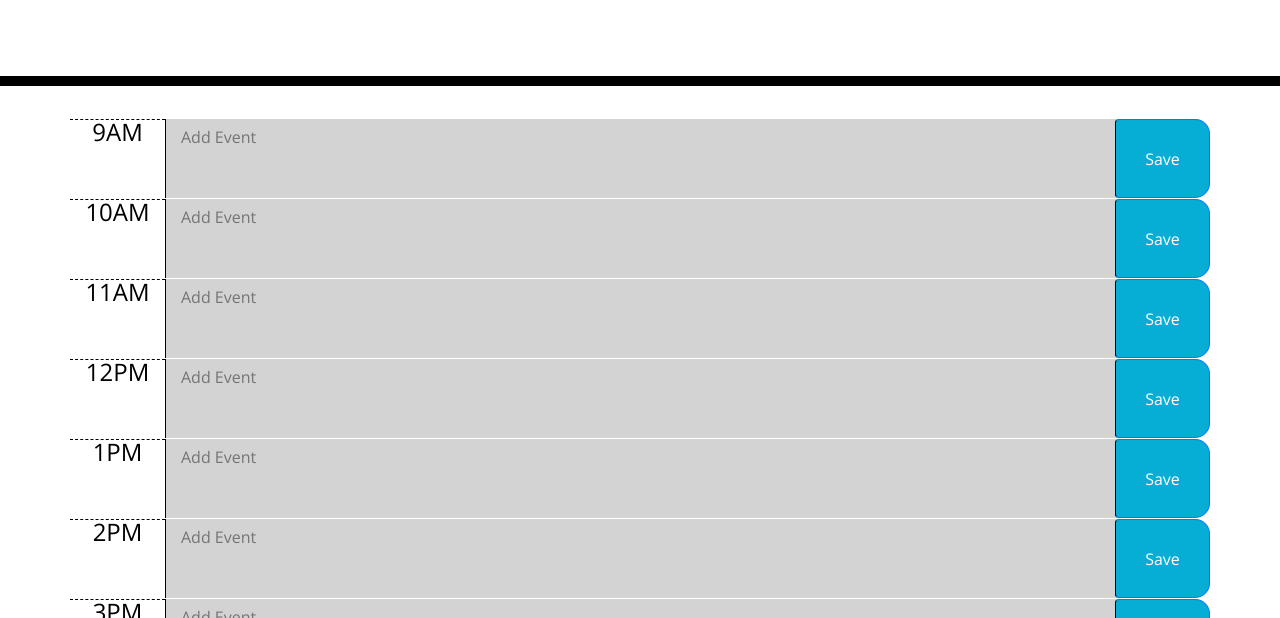
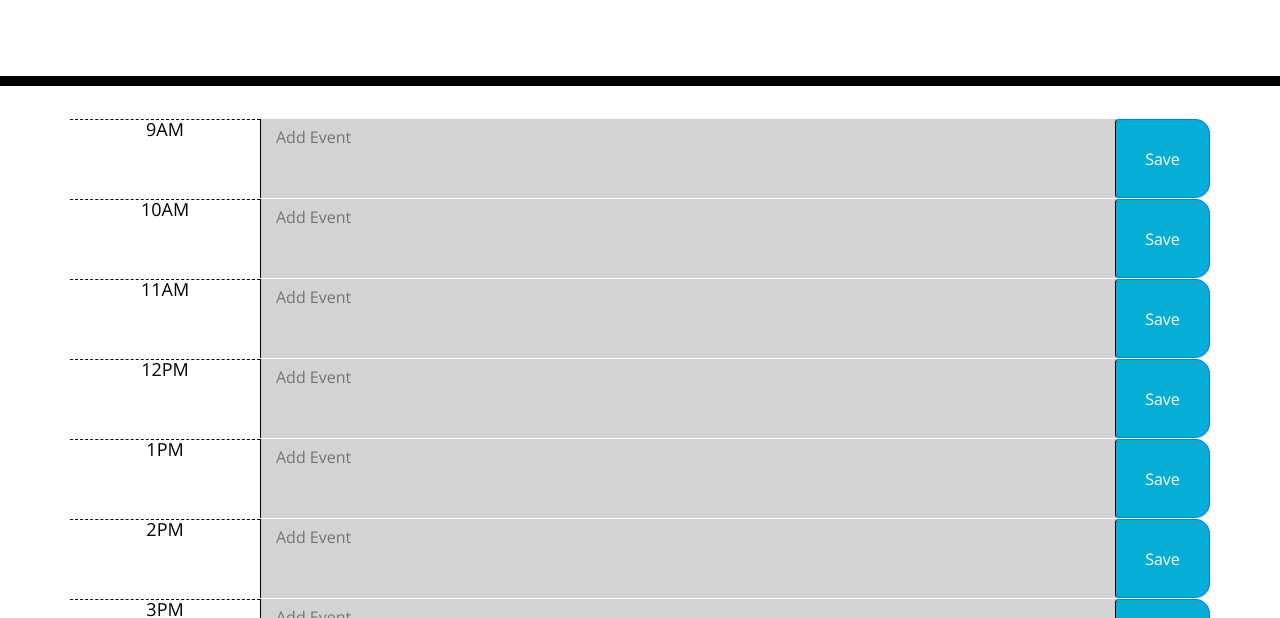
Before and after one commit to reanderson89/work-day-scheduler, a plain HTML site: page index.html in a window 1280 px wide. Shown: the part 182-800 px from the top of the page. Drawn offline with nearby package versions, Linux system fonts and the light colour scheme.

Commit message:
adjusted column sizes

```diff
--- a/script.js
+++ b/script.js
@@ -17,11 +17,11 @@ function createRows() {
         };
         var newRow = $("<div>").addClass("row d-flex time-block past").attr("id", hourArray[i]);
 
-        newRow.append($("<div>" + hourArray[i] + "</div>").addClass("col-1 hour"));
+        newRow.append($("<div>" + hourArray[i] + "</div>").addClass("col-sm-2 hour"));
 
-        newRow.append($("<textarea placeholder='Add Event'>" + savedText + "</textarea>").addClass("col-10"));
+        newRow.append($("<textarea placeholder='Add Event'>" + savedText + "</textarea>").addClass("col-sm-9"));
 
-        newRow.append($("<button type='button submit' class='btn btn-primary saveBtn col-1'>Save</button>"));
+        newRow.append($("<button type='button submit' class='btn btn-primary saveBtn col-sm-1'>Save</button>"));
 
         $(".container").append(newRow);
 
--- a/style.css
+++ b/style.css
@@ -42,7 +42,7 @@ textarea{
   color: #000000;
   border-top: 1px dashed #000000;
   text-align: center;
-  font-size: x-large;
+  font-size: large;
 }
 
 .past {
```
